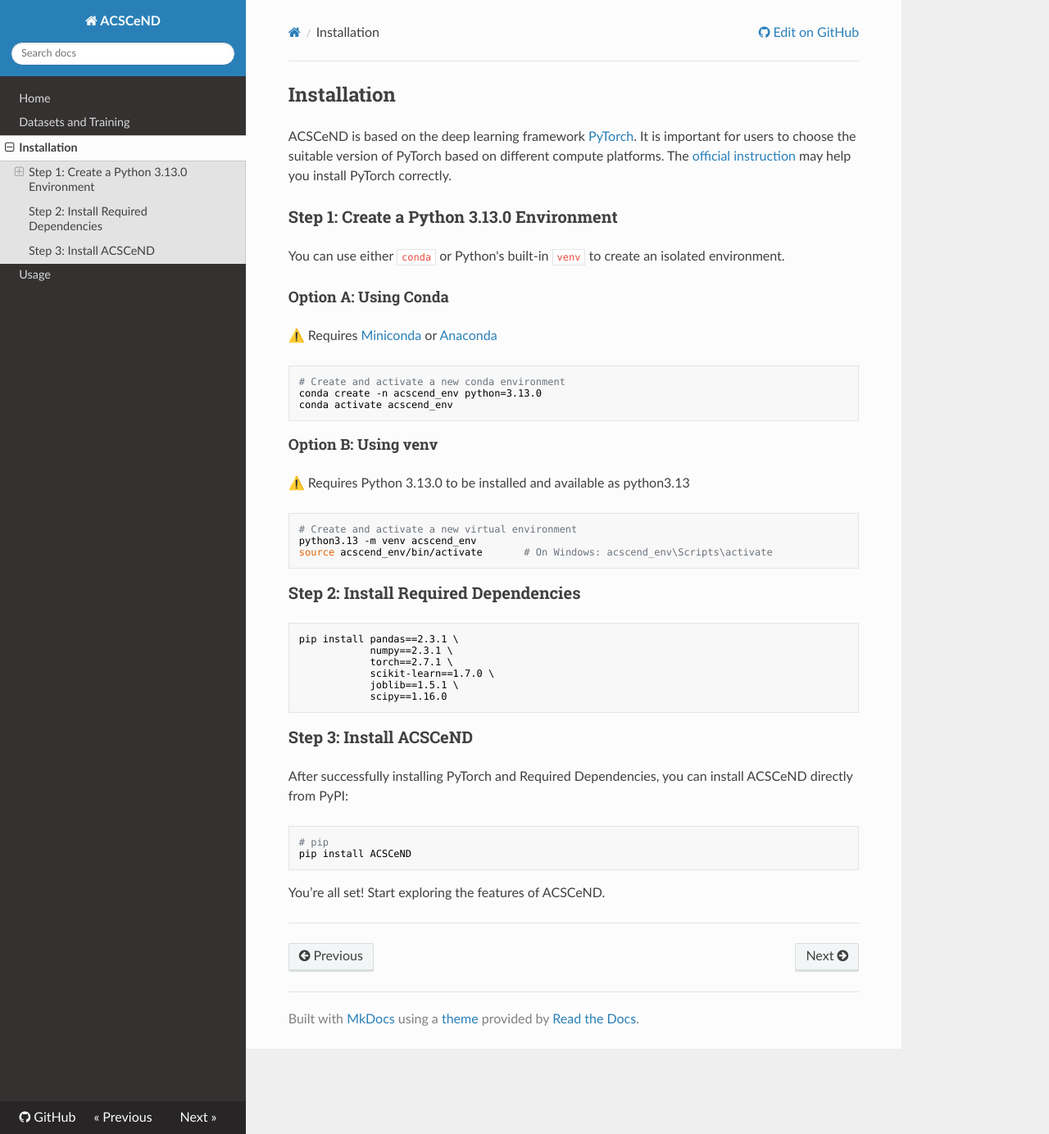
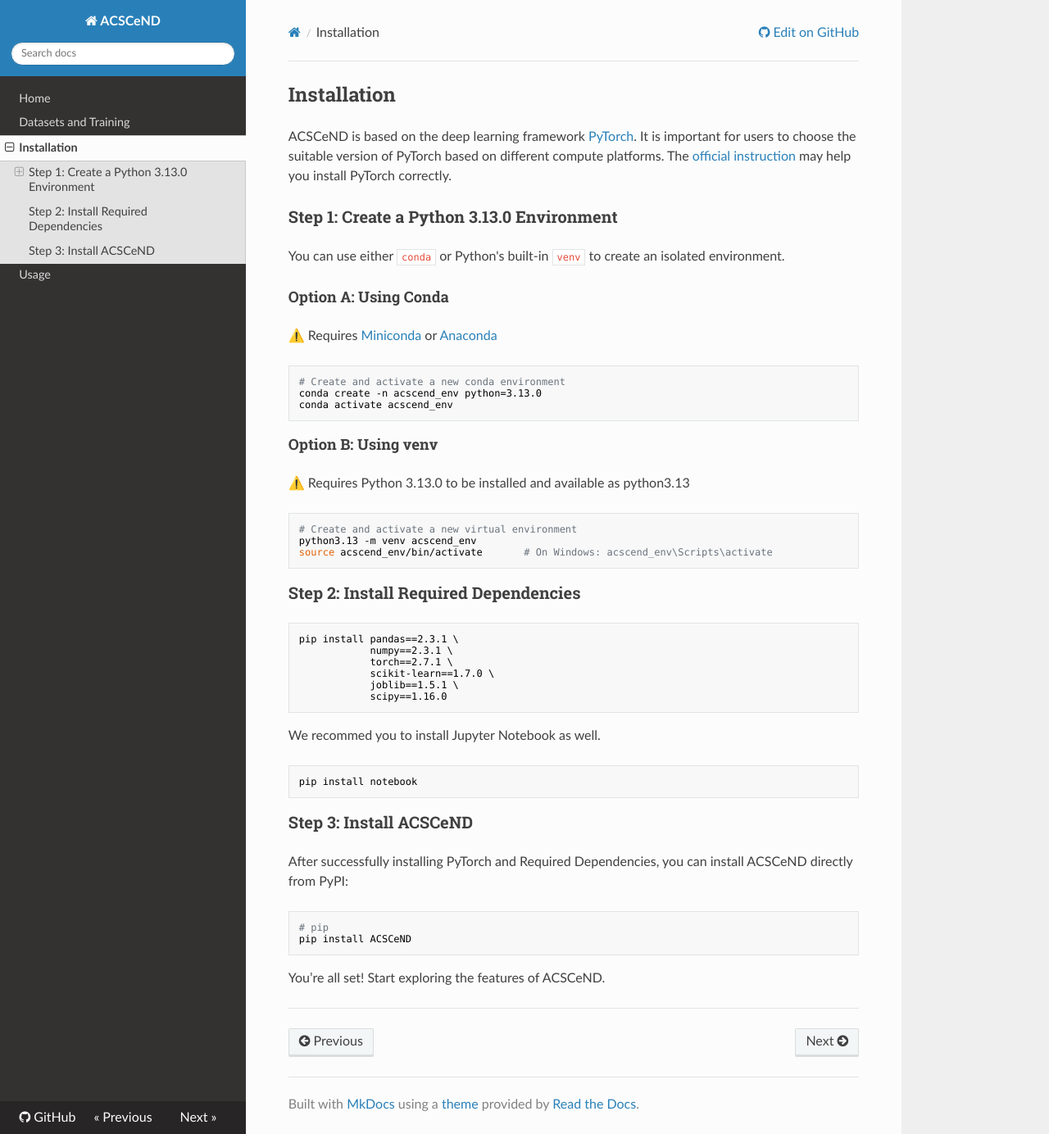
Before and after one commit to SML-CompBio/ACSCEND, an MkDocs documentation site: the page built from docs/installation.md, in a window 1280 px wide and 1384 px high. Shown: the whole window at 82% size. Built offline with MkDocs 1.6.1, drawn with Linux system fonts in a browser that asks for light colours; nearby versions of some CDN libraries.

Commit message:
Update installation.md

````diff
--- a/docs/installation.md
+++ b/docs/installation.md
@@ -30,7 +30,10 @@
             joblib==1.5.1 \
             scipy==1.16.0
 ```
-
+We recommed you to install Jupyter Notebook as well.
+```bash
+pip install notebook
+```
 ### Step 3: Install ACSCeND
 After successfully installing PyTorch and Required Dependencies, you can install ACSCeND directly from PyPI:
 
````
